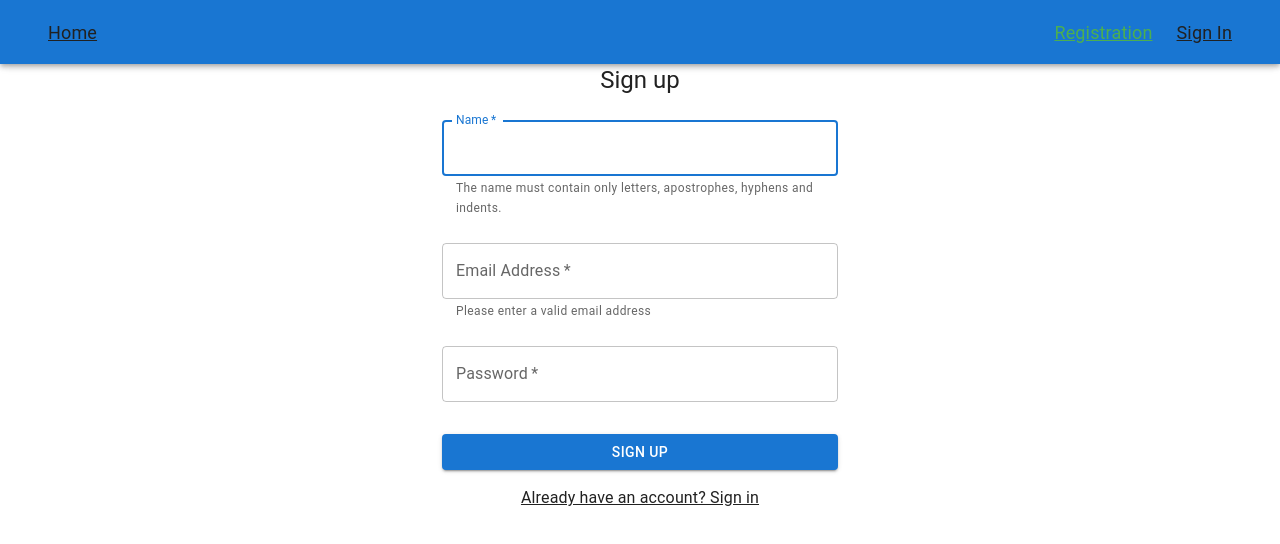
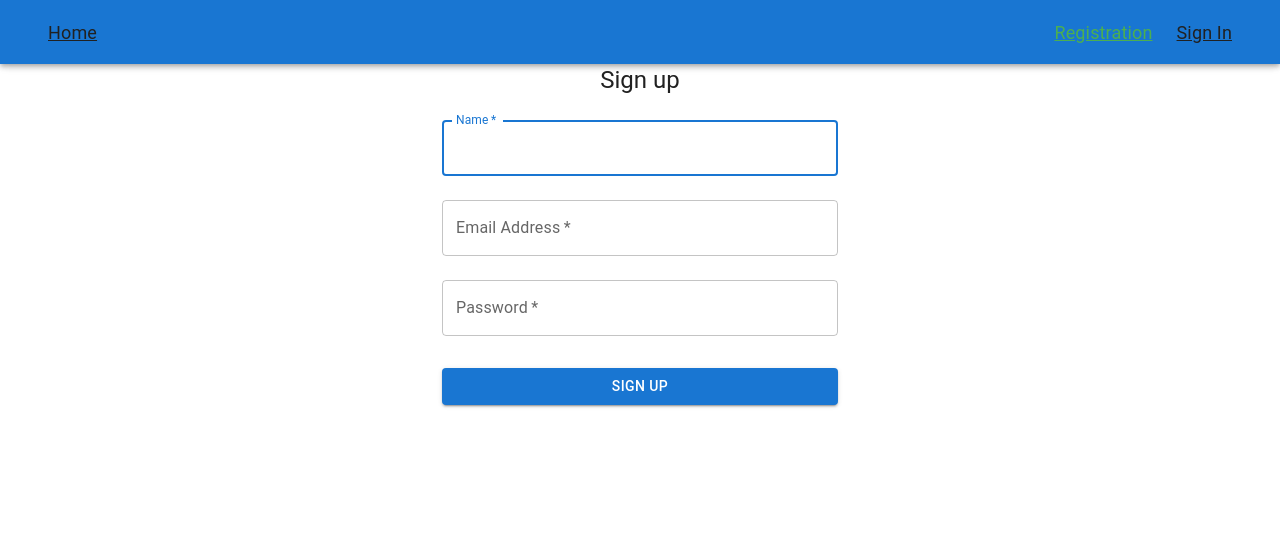
Before and after one commit to Serhii-Kuzmin/phonebook-registr-form, a React (Create React App) app: page /goit-react-hw-08-phonebook/register in a window 1280 px wide. Shown: the top 544 px of the page. Built offline with nearby package versions, Linux system fonts and the light colour scheme.

Commit message:
bagfixed

```diff
--- a/src/components/Form/Form.jsx
+++ b/src/components/Form/Form.jsx
@@ -97,7 +97,6 @@ export const Form = () => {
         />
         <TextField
           sx={{ backgroundColor: 'rgba(208, 224, 241, 0.822)' }}
-          inputProps={{ inputMode: 'tel', pattern: '[0-9]*' }}
           margin="normal"
           fullWidth
           label="Phone number"
--- a/src/pages/SignUp.jsx
+++ b/src/pages/SignUp.jsx
@@ -10,8 +10,7 @@ import {
 import { useState } from 'react';
 import { useDispatch } from 'react-redux';
 import { postUserThunk } from 'services/fetchAuth';
-import { boxBottomFStyle, boxFormStyle } from './StylePages';
-import { StyledNavLink } from 'components/Navigation/StyleNav';
+import { boxFormStyle } from './StylePages';
 
 export default function SignUp() {
   const [name, setName] = useState('');
@@ -54,15 +53,12 @@ export default function SignUp() {
         <Box component="form" onSubmit={onSubmitUser} sx={{ mt: 1 }}>
           <TextField
             margin="normal"
-            helperText="The name must contain only letters, apostrophes, hyphens and indents."
             inputProps={{
               inputMode: 'text',
-              pattern: '^[a-zA-Zа-яА-Я]+(([a-zA-Zа-яА-Я ])?[a-zA-Zа-яА-Я]*)*$',
             }}
             autoComplete="name"
             name="name"
             value={name}
-            pattern="^[a-zA-Zа-яА-Я]+(([' \-][a-zA-Zа-яА-Я ])?[a-zA-Zа-яА-Я]*)*$"
             required
             fullWidth
             label="Name"
@@ -72,13 +68,11 @@ export default function SignUp() {
           <TextField
             margin="normal"
             required
-            helperText="Please enter a valid email address"
             fullWidth
             id="email"
             label="Email Address"
             type="email"
             name="email"
-            pattern="^[a-zA-Z0-9._%+-]+@[a-zA-Z0-9.-]+\.[a-zA-Z]{2,}$"
             value={email}
             autoComplete="email"
             onChange={onChangeInput}
@@ -103,11 +97,6 @@ export default function SignUp() {
           >
             Sign Up
           </Button>
-          <Box sx={boxBottomFStyle}>
-            <StyledNavLink to="/login">
-              Already have an account? Sign in
-            </StyledNavLink>
-          </Box>
         </Box>
       </Box>
     </Container>
```
Also changed, not shown: src/redux/auth/authSlice.js (+18 -15 lines), src/services/fetchAuth.js (+5 -17 lines).
